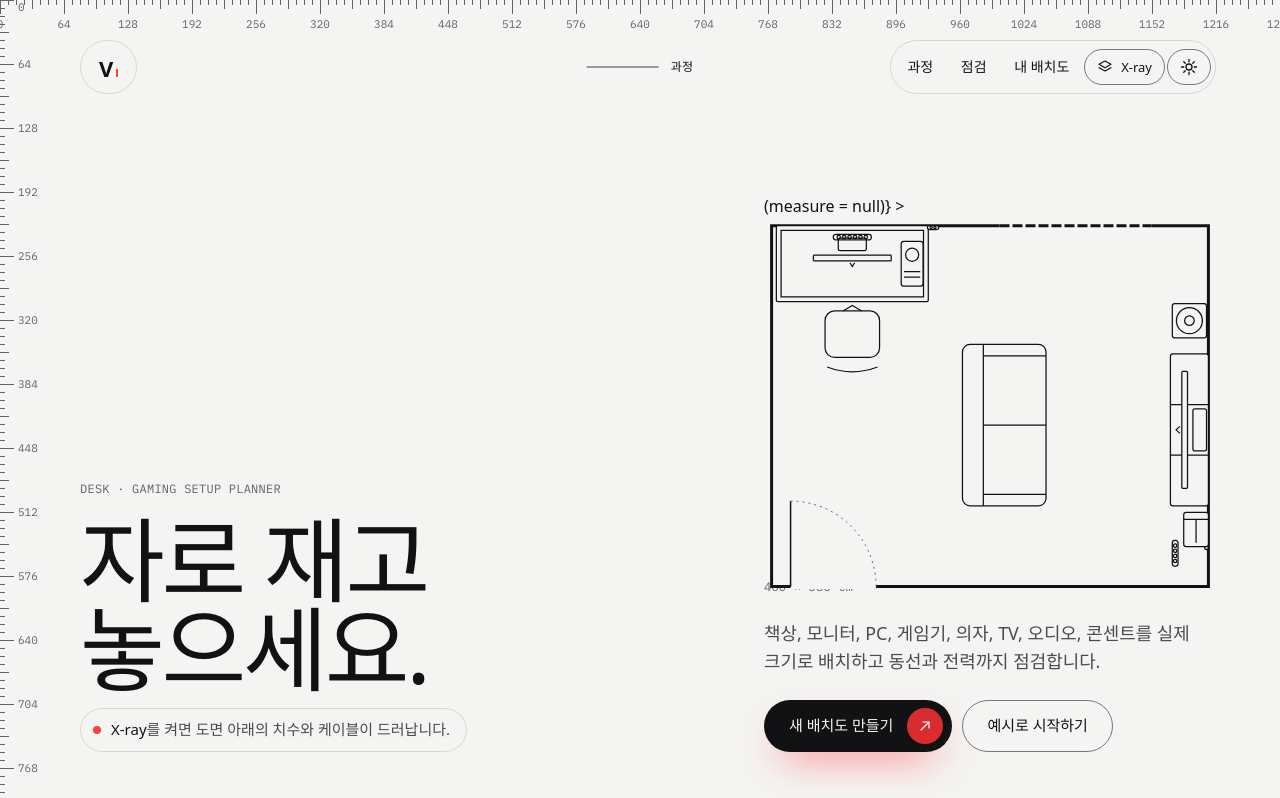
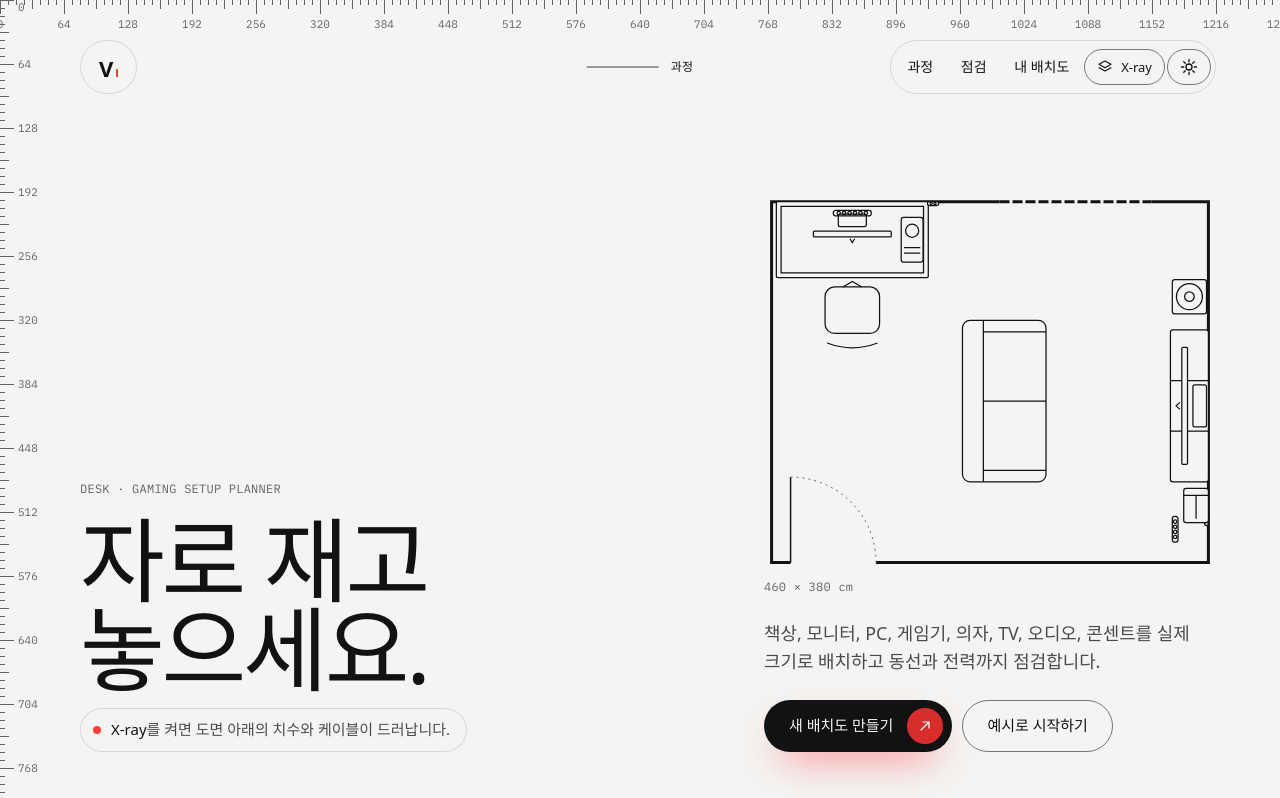
Before and after one commit to ryushin01/V, a SvelteKit app: page / in a window 1280 px wide. Shown: the top 798 px of the page. Built offline with nearby package versions, Linux system fonts and the light colour scheme.

Commit message:
fix: 첫 화면 도면에 끼어든 글자 제거

```diff
--- a/src/pages/home/ui/HomePage.svelte
+++ b/src/pages/home/ui/HomePage.svelte
@@ -144,7 +144,6 @@
 				onpointermove={trackMeasure}
 				onpointerleave={() => (measure = null)}
 			>
-				(measure = null)} >
 				<PlanPreview
 					plan={heroPlan}
 					xray={xray.on}
```
Also changed, not shown: 1 other file (tests, documents, lock files or other folders).
